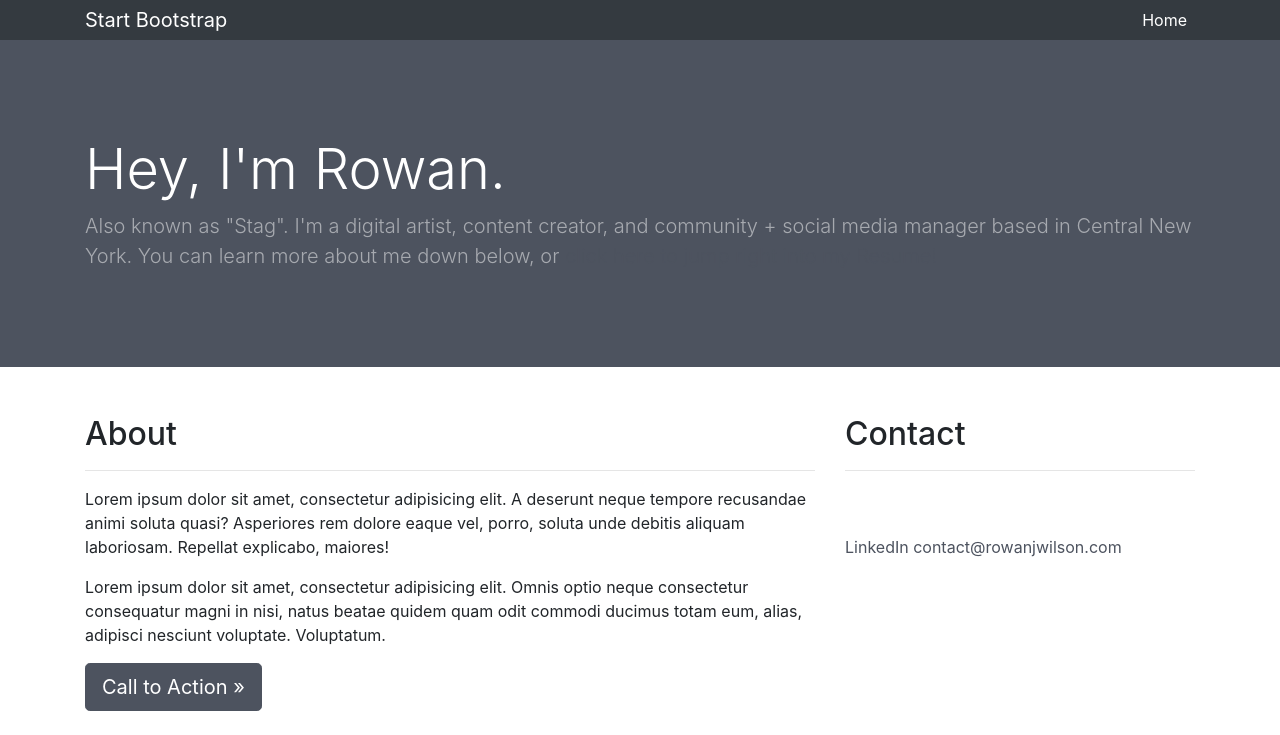
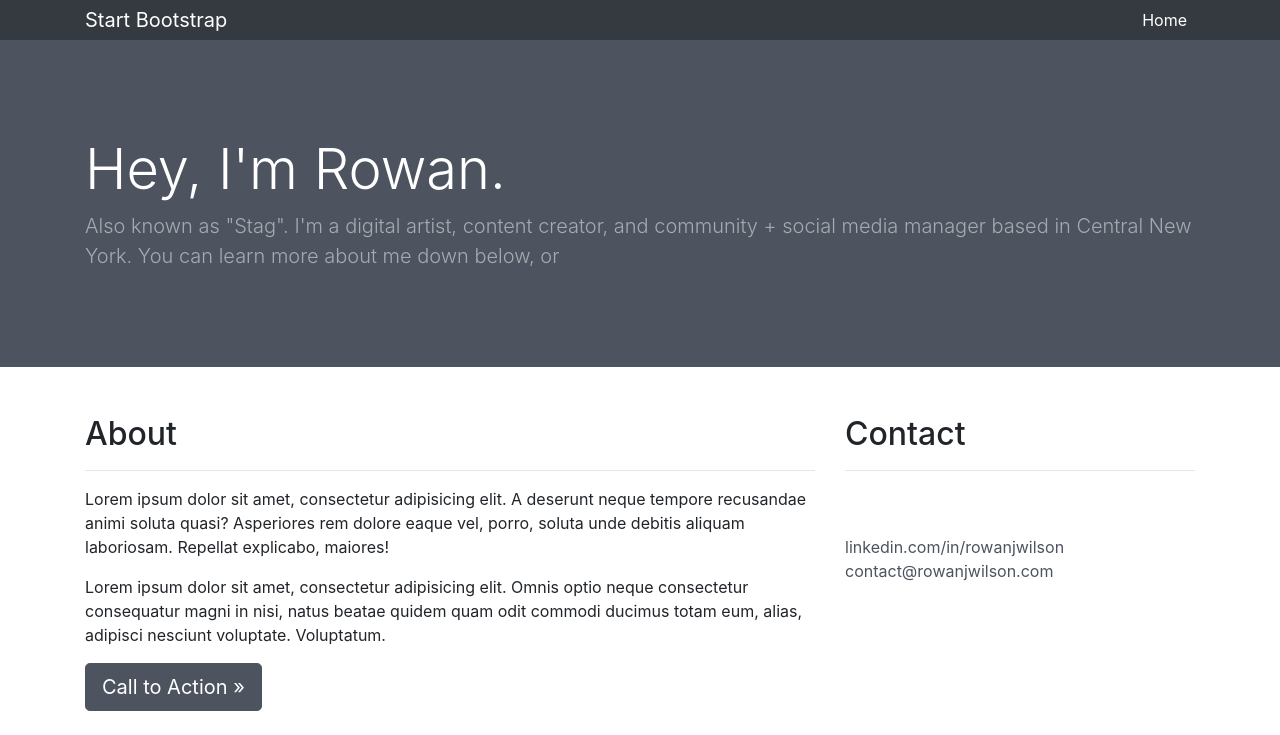
Before and after one commit to stagrunner/rowanjwilson, a Jekyll site: the page built from index.html, in a window 1280 px wide and 900 px high, cut to the strip 0-735 px from the top of the window. Built offline with Jekyll 4.4.1, drawn with Linux system fonts in a browser that asks for light colours.

Commit message:
Update sidebar.html

```diff
--- a/_includes/sidebar.html
+++ b/_includes/sidebar.html
@@ -2,6 +2,6 @@
   <h2>Contact</h2>
   <hr />
   <br /><br />
-    <a href="https://www.linkedin.com/in/rowanjwilson">LinkedIn</a>
+    <a href="https://www.linkedin.com/in/rowanjwilson">linkedin.com/in/rowanjwilson</a><br />
     <a href="mailto:#">contact@rowanjwilson.com</a>
 </div>
```
